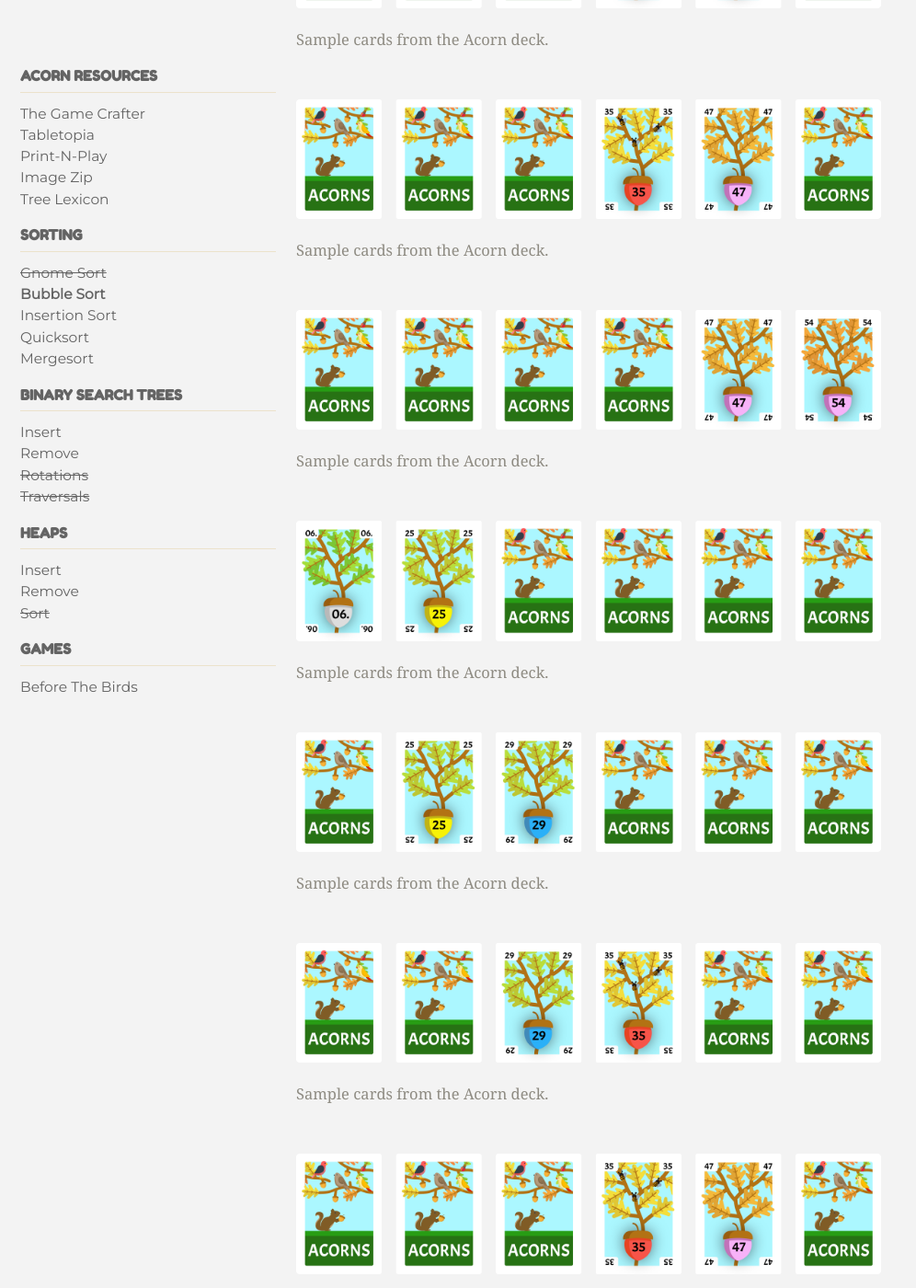
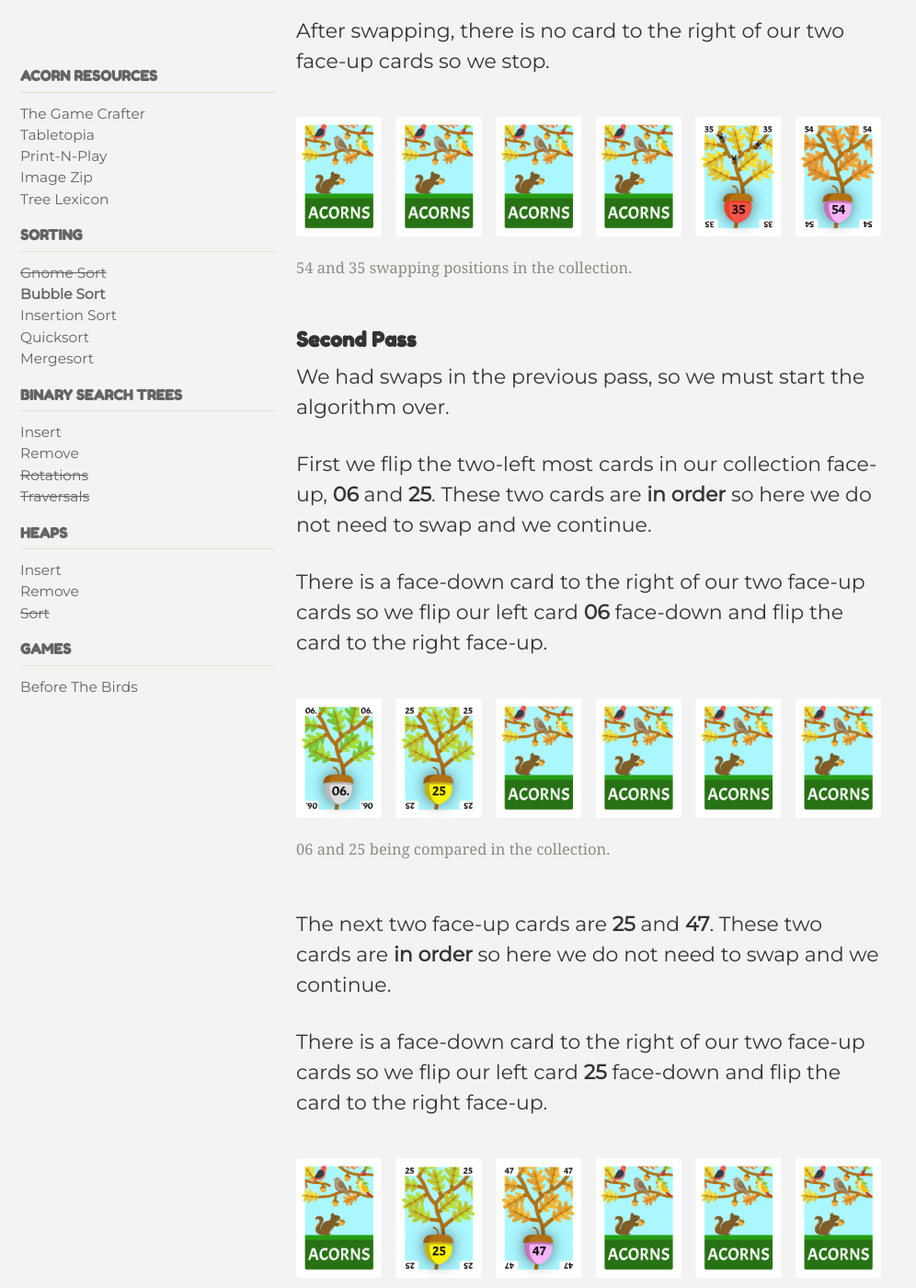
Before and after one commit to qsebring3930/cs2mulch, a Jekyll site: the page built from _pages/bubblesort.md, in a window 1280 px wide and 1400 px high, scrolled down 5733 px. Shown: the whole window at 92% size, without its empty margins (0-996 px from the left). Built offline with Jekyll 4.4.1, drawn with Linux system fonts in a browser that asks for light colours; cached includes are drawn as plain includes; nearby versions of some CDN libraries; some of the changed text lies outside the part shown.

Commit message:
bubblesort example added, captions and alts added

```diff
--- a/_pages/bubblesort.md
+++ b/_pages/bubblesort.md
@@ -56,51 +56,121 @@ Here is an example of this algorithm applied to the cards 25, 06, 47, 54, 29, an
 
 ### First Pass
 
-{% include figure image_path="/assets/images/bsort0.png" alt="Sample cards from the Acorn deck." caption="Sample cards from the Acorn deck." %}
+First we flip the two-left most cards in our collection face-up, **25** and **06**.
 
-{% include figure image_path="/assets/images/bsort1.png" alt="Sample cards from the Acorn deck." caption="Sample cards from the Acorn deck." %}
+These two cards are **out of order** because the left card **25** is *greater than* the right card **06**, so here we must swap them.
 
-{% include figure image_path="/assets/images/bsort2.png" alt="Sample cards from the Acorn deck." caption="Sample cards from the Acorn deck." %}
+{% include figure image_path="/assets/images/bsort0.png" alt="25 and 06 being compared in the collection." caption="25 and 06 being compared in the collection." %}
 
-{% include figure image_path="/assets/images/bsort3.png" alt="Sample cards from the Acorn deck." caption="Sample cards from the Acorn deck." %}
+After swapping, there is a face-down card to the right of our two face-up cards so we flip our left card **06** face-down and flip the card to the right face-up.
 
-{% include figure image_path="/assets/images/bsort4.png" alt="Sample cards from the Acorn deck." caption="Sample cards from the Acorn deck." %}
+{% include figure image_path="/assets/images/bsort1.png" alt="25 and 06 swapping positions in the collection." caption="25 and 06 swapping positions in the collection." %}
 
-{% include figure image_path="/assets/images/bsort5.png" alt="Sample cards from the Acorn deck." caption="Sample cards from the Acorn deck." %}
+The next two face-up cards are **25** and **47**. These two cards are **in order** because the left card **25** is *less than* the right card **47** so here we do not need to swap and we continue.
 
-{% include figure image_path="/assets/images/bsort6.png" alt="Sample cards from the Acorn deck." caption="Sample cards from the Acorn deck." %}
+There is a face-down card to the right of our two face-up cards so we flip our left card **25** face-down and flip the card to the right face-up.
 
-{% include figure image_path="/assets/images/bsort7.png" alt="Sample cards from the Acorn deck." caption="Sample cards from the Acorn deck." %}
+{% include figure image_path="/assets/images/bsort2.png" alt="25 and 47 being compared in the collection." caption="25 and 47 being compared in the collection." %}
 
-{% include figure image_path="/assets/images/bsort8.png" alt="Sample cards from the Acorn deck." caption="Sample cards from the Acorn deck." %}
+The next two face-up cards are **47** and **54**. These two cards are **in order** so here we do not need to swap and we continue.
 
-{% include figure image_path="/assets/images/bsort9.png" alt="Sample cards from the Acorn deck." caption="Sample cards from the Acorn deck." %}
+There is a face-down card to the right of our two face-up cards so we flip our left card **47** face-down and flip the card to the right face-up.
 
-{% include figure image_path="/assets/images/bsort10.png" alt="Sample cards from the Acorn deck." caption="Sample cards from the Acorn deck." %}
+{% include figure image_path="/assets/images/bsort3.png" alt="47 and 54 being compared in the collection." caption="47 and 54 being compared in the collection." %}
 
-{% include figure image_path="/assets/images/bsort11.png" alt="Sample cards from the Acorn deck." caption="Sample cards from the Acorn deck." %}
+The next two face-up cards are **54** and **29**. These two cards are **out of order** so here we must swap them.
 
-{% include figure image_path="/assets/images/bsort12.png" alt="Sample cards from the Acorn deck." caption="Sample cards from the Acorn deck." %}
+{% include figure image_path="/assets/images/bsort4.png" alt="54 and 29 being compared in the collection." caption="54 and 29 being compared in the collection." %}
 
-{% include figure image_path="/assets/images/bsort13.png" alt="Sample cards from the Acorn deck." caption="Sample cards from the Acorn deck." %}
+After swapping, there is a face-down card to the right of our two face-up cards so we flip our left card **06** face-down and flip the card to the right face-up.
 
-{% include figure image_path="/assets/images/bsort14.png" alt="Sample cards from the Acorn deck." caption="Sample cards from the Acorn deck." %}
+{% include figure image_path="/assets/images/bsort5.png" alt="54 and 29 swapping positions in the collection." caption="54 and 29 swapping positions in the collection." %}
 
-{% include figure image_path="/assets/images/bsort15.png" alt="Sample cards from the Acorn deck." caption="Sample cards from the Acorn deck." %}
+The next two face-up cards are **54** and **35**. These two cards are **out of order** so here we must swap them.
 
-{% include figure image_path="/assets/images/bsort16.png" alt="Sample cards from the Acorn deck." caption="Sample cards from the Acorn deck." %}
+{% include figure image_path="/assets/images/bsort6.png" alt="54 and 35 being compared in the collection." caption="54 and 35 being compared in the collection." %}
 
-{% include figure image_path="/assets/images/bsort17.png" alt="Sample cards from the Acorn deck." caption="Sample cards from the Acorn deck." %}
+After swapping, there is no card to the right of our two face-up cards so we stop.
 
-{% include figure image_path="/assets/images/bsort18.png" alt="Sample cards from the Acorn deck." caption="Sample cards from the Acorn deck." %}
+{% include figure image_path="/assets/images/bsort7.png" alt="54 and 35 swapping positions in the collection." caption="54 and 35 swapping positions in the collection." %}
 
-{% include figure image_path="/assets/images/bsort19.png" alt="Sample cards from the Acorn deck." caption="Sample cards from the Acorn deck." %}
+### Second Pass
+
+We had swaps in the previous pass, so we must start the algorithm over.
+
+First we flip the two-left most cards in our collection face-up, **06** and **25**. These two cards are **in order** so here we do not need to swap and we continue.
+
+There is a face-down card to the right of our two face-up cards so we flip our left card **06** face-down and flip the card to the right face-up.
+
+{% include figure image_path="/assets/images/bsort8.png" alt="06 and 25 being compared in the collection." caption="06 and 25 being compared in the collection." %}
+
+The next two face-up cards are **25** and **47**. These two cards are **in order** so here we do not need to swap and we continue.
+
+There is a face-down card to the right of our two face-up cards so we flip our left card **25** face-down and flip the card to the right face-up.
+
+{% include figure image_path="/assets/images/bsort9.png" alt="25 and 47 being compared in the collection." caption="25 and 47 being compared in the collection." %}
+
+The next two face-up cards are **47** and **29**. These two cards are **out of order** so here we must swap them.
+
+{% include figure image_path="/assets/images/bsort10.png" alt="47 and 29 being compared in the collection." caption="47 and 29 being compared in the collection." %}
+
+After swapping, there is a face-down card to the right of our two face-up cards so we flip our left card **29** face-down and flip the card to the right face-up.
+
+{% include figure image_path="/assets/images/bsort11.png" alt="47 and 29 swapping positions in the collection." caption="47 and 29 swapping positions in the collection." %}
+
+The next two face-up cards are **47** and **35**. These two cards are **out of order** so here we must swap them.
+
+{% include figure image_path="/assets/images/bsort12.png" alt="47 and 35 being compared in the collection." caption="47 and 35 being compared in the collection." %}
+
+After swapping, there is a face-down card to the right of our two face-up cards so we flip our left card **35** face-down and flip the card to the right face-up.
+
+{% include figure image_path="/assets/images/bsort13.png" alt="47 and 35 swapping positions in the collection." caption="47 and 35 swapping positions in the collection." %}
+
+The next two face-up cards are **47** and **54**. These two cards are **in order** so here we do not need to swap.
+
+There is no card to the right of our two face-up cards so we stop.
+
+{% include figure image_path="/assets/images/bsort14.png" alt="47 and 54 being compared in the collection." caption="47 and 54 being compared in the collection." %}
+
+### Third Pass
+
+We had swaps in the previous pass, so we must start the algorithm over.
+
+First we flip the two-left most cards in our collection face-up, **06** and **25**. These two cards are **in order** so here we do not need to swap and we continue.
+
+There is a face-down card to the right of our two face-up cards so we flip our left card **06** face-down and flip the card to the right face-up.
+
+{% include figure image_path="/assets/images/bsort15.png" alt="06 and 25 being compared in the collection." caption="06 and 25 being compared in the collection." %}
+
+The next two face-up cards are **25** and **29**. These two cards are **in order** so here we do not need to swap and we continue.
+
+There is a face-down card to the right of our two face-up cards so we flip our left card **25** face-down and flip the card to the right face-up.
+
+{% include figure image_path="/assets/images/bsort16.png" alt="25 and 29 being compared in the collection." caption="25 and 29 being compared in the collection." %}
+
+The next two face-up cards are **29** and **35**. These two cards are **in order** so here we do not need to swap and we continue.
+
+There is a face-down card to the right of our two face-up cards so we flip our left card **29** face-down and flip the card to the right face-up.
+
+{% include figure image_path="/assets/images/bsort17.png" alt="29 and 35 being compared in the collection." caption="29 and 35 being compared in the collection." %}
+
+The next two face-up cards are **35** and **47**. These two cards are **in order** so here we do not need to swap and we continue.
+
+There is a face-down card to the right of our two face-up cards so we flip our left card **35** face-down and flip the card to the right face-up.
+
+{% include figure image_path="/assets/images/bsort18.png" alt="35 and 47 being compared in the collection." caption="35 and 47 being compared in the collection." %}
+
+The next two face-up cards are **47** and **54**. These two cards are **in order** so here we do not need to swap.
+
+There is no card to the right of our two face-up cards so we stop.
+
+{% include figure image_path="/assets/images/bsort19.png" alt="47 and 54 being compared in the collection." caption="47 and 54 being compared in the collection." %}
 
 ### Finished
 
-We did not have any swaps this pass, so now we can flip up all the cards and confirm they are in sorted order.
+We did not have any swaps on the previous pass, so now we can flip up all the cards and confirm they are in sorted order.
 
-{% include figure image_path="/assets/images/bsort20.png" alt="Sample cards from the Acorn deck." caption="Sample cards from the Acorn deck." %}
+{% include figure image_path="/assets/images/bsort20.png" alt="The collection being displayed face-up." caption="The collection being displayed face-up." %}
 
 ## Exercises
 
```
